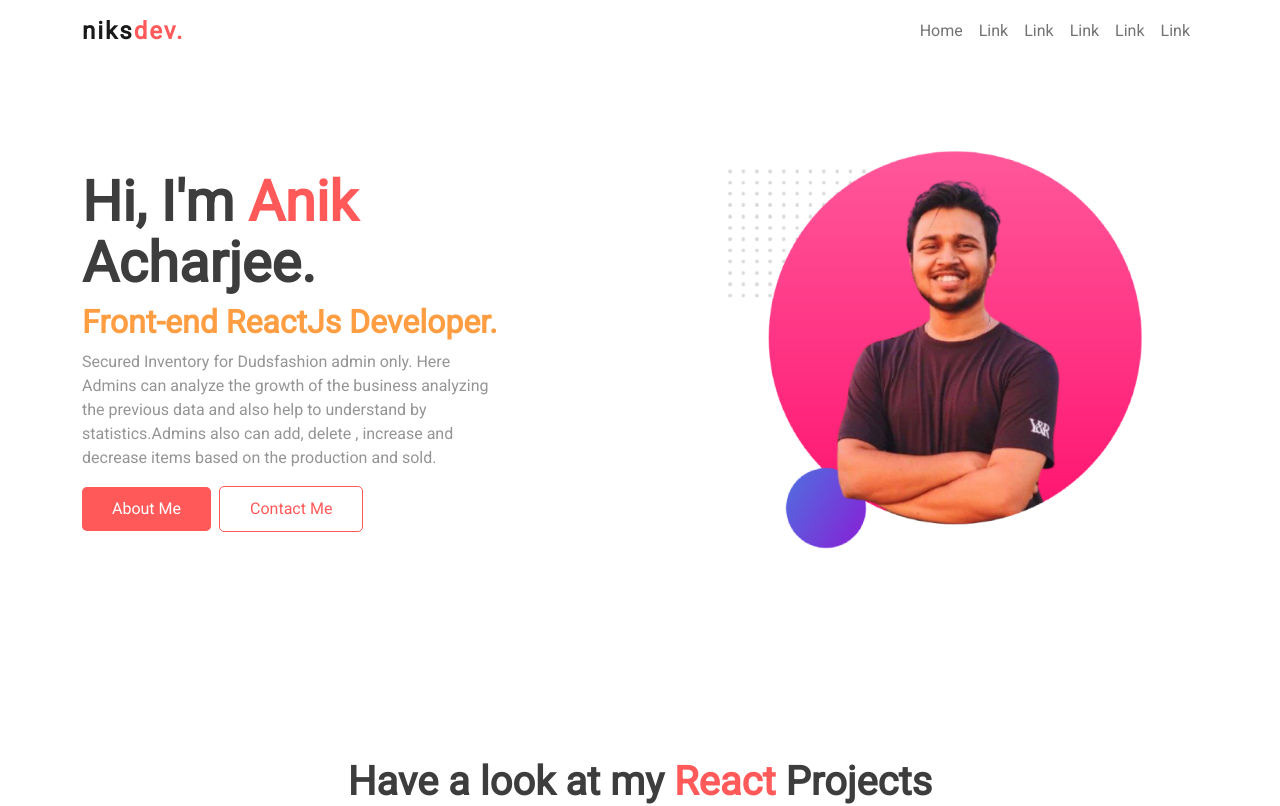
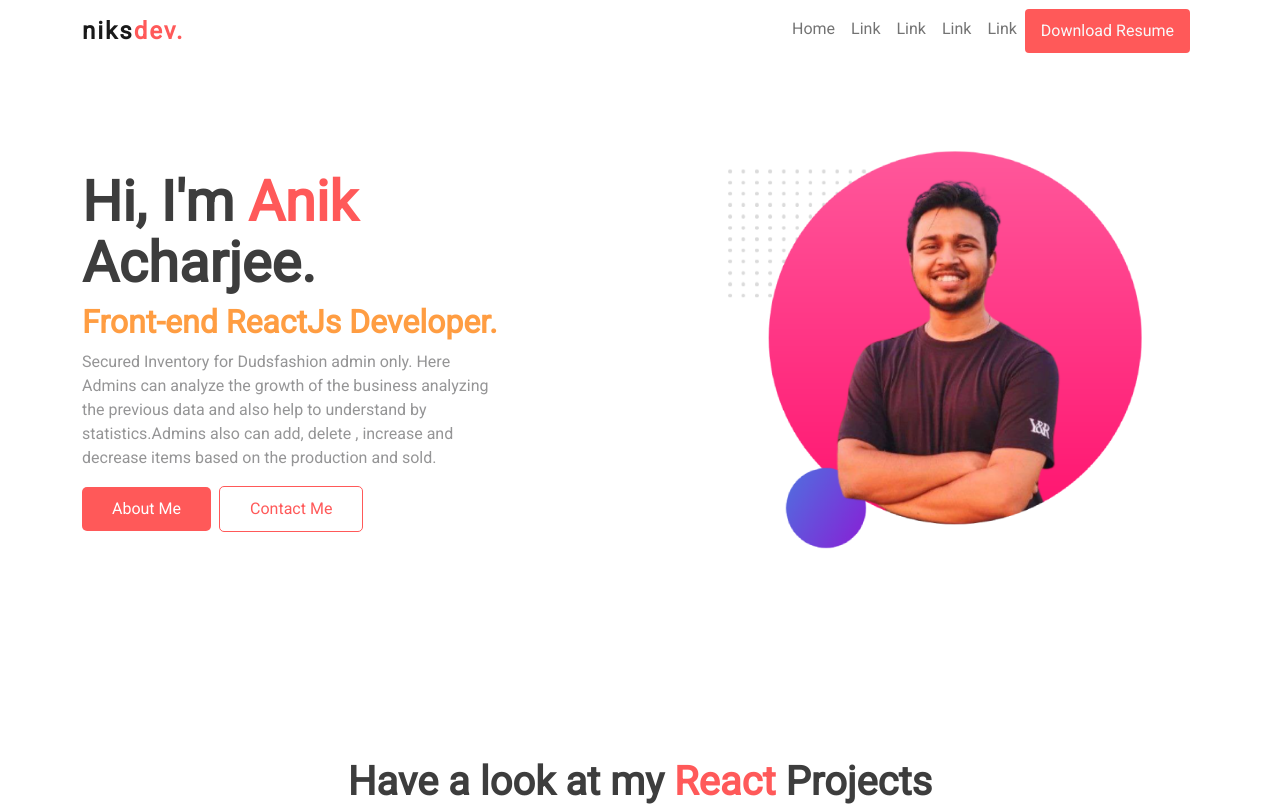
Before and after one commit to Anik-the-dev/anik_dev_portfolio, a React (Create React App) app: page / in a window 1280 px wide. Shown: the top 806 px of the page. Built offline with nearby package versions, Linux system fonts and the light colour scheme.

Commit message:
download resume done

```diff
--- a/package.json
+++ b/package.json
@@ -7,9 +7,11 @@
     "@testing-library/react": "^13.3.0",
     "@testing-library/user-event": "^13.5.0",
     "bootstrap": "^5.1.3",
+    "js-file-download": "^0.4.12",
     "react": "^18.1.0",
     "react-bootstrap": "^2.4.0",
     "react-dom": "^18.1.0",
+    "react-file-download": "^0.3.5",
     "react-router-dom": "^6.3.0",
     "react-scripts": "5.0.1",
     "react-toastify": "^9.0.4",
--- a/src/App.js
+++ b/src/App.js
@@ -4,7 +4,8 @@ import 'bootstrap/dist/css/bootstrap.min.css';
 import { Routes, Route } from "react-router-dom";
 import Menu from './common/Menu';
 import Home from './Pages/MyHome/Home';
-import './css/style.css'
+import './css/style.css';
+import { ToastContainer} from 'react-toastify'
 function App() {
   return (
     <div>
@@ -12,6 +13,7 @@ function App() {
       <Routes>
          <Route path='/' element={<Home/>} />
       </Routes>
+      <ToastContainer></ToastContainer>
 
 
     </div>
--- a/src/Pages/MyHome/Contact.js
+++ b/src/Pages/MyHome/Contact.js
@@ -1,5 +1,6 @@
 import React, { useState } from 'react';
 import { Card, Col, Container, Form, FormControl, Row } from 'react-bootstrap';
+import { toast } from 'react-toastify';
 import anik2 from '../../images/anik_middle2.png'
 
 const Contact = () => {
@@ -25,7 +26,7 @@ const Contact = () => {
                     <Card className='p-5 mt-5 w-75'>
                         <h2 className='fs-5'>Send Your Details Here.</h2>
 
-                        <form action="https://formsubmit.co/a250dc70983962361bf0d04422882f31" method="POST">
+                        <form action="https://formsubmit.co/a250dc70983962361bf0d04422882f31" target="_blank" method="POST">
 
                             <Form.Control className='mt-3' onBlur={(e) => setName(e.target.value)} type="text" name="name" placeholder="Name" required />
 
--- a/src/common/Menu.js
+++ b/src/common/Menu.js
@@ -1,5 +1,9 @@
 import React from 'react';
 import { Container, Nav, Navbar } from 'react-bootstrap';
+import { Link } from 'react-router-dom';
+import resume from '../myFiles/resume.pdf'
+
+
 
 const Menu = () => {
     return (
@@ -14,7 +18,7 @@ const Menu = () => {
                         <Nav.Link href="#link">Link</Nav.Link>
                         <Nav.Link href="#link">Link</Nav.Link>
                         <Nav.Link href="#link">Link</Nav.Link>
-                        <Nav.Link href="#link">Link</Nav.Link>
+                        <Nav.Link className='btn custom-btn me-2 text-light rounded px-3' href={resume} download>Download Resume</Nav.Link>
 
                     </Nav>
                 </Navbar.Collapse>
```
Also changed, not shown: 2 other files (tests, documents, lock files or other folders).
